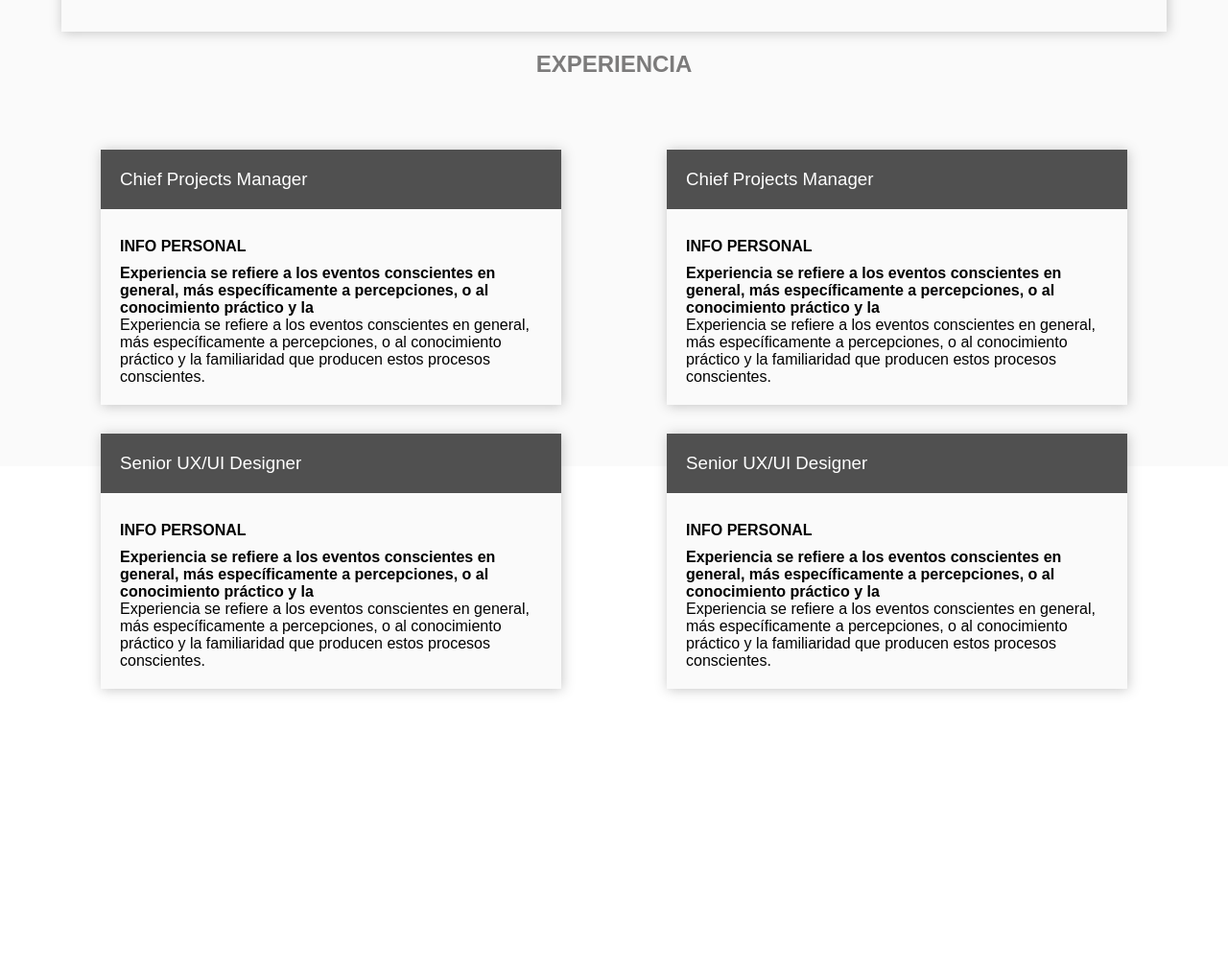
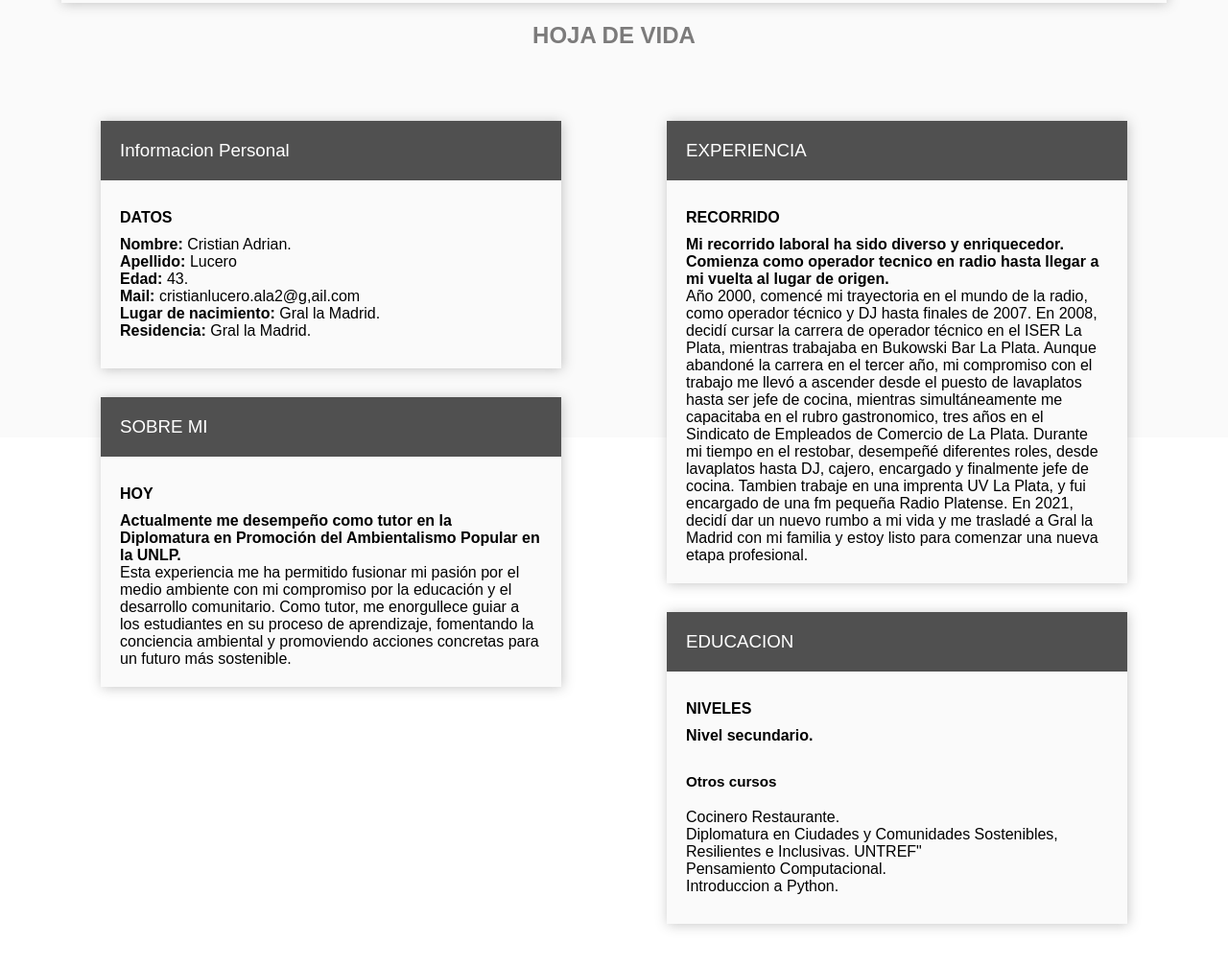
Before and after one commit to Cris7ian-tech/bootcamp2, a plain HTML site: page BootcampUntref/Tarea_CV_hojaDeVida/index.html in a window 1280 px wide. Shown: the part 594-1602 px from the top of the page at 96% size. Before the commit the page ends 1397 px from the top, so only its background shows below. Drawn offline with nearby package versions, Linux system fonts and the light colour scheme.

Commit message:
info de secciones agregadas, para mandar a corregir.

```diff
--- a/BootcampUntref/Tarea_CV_hojaDeVida/estilo.css
+++ b/BootcampUntref/Tarea_CV_hojaDeVida/estilo.css
@@ -10,7 +10,6 @@
 
 .header {
     height: 250px;
-    margin-bottom: 30px;
     background-color: #505050;
     text-align: center;
     color: aliceblue;
@@ -19,6 +18,10 @@
 h1 {
     font-size: 32px;
     padding: 40px 10px 0;
+}
+
+p .intro {
+    font-size: x-small;
 }
 
 header p {
@@ -69,12 +72,16 @@ article {
 .btns button {
     padding: 10px 20px;
     margin: 0 20px;
-    background-color: rgb(63, 38, 190);
+    background-color: rgb(54, 27, 188);
     border: none;
     color: #ffffff;
     cursor: pointer;
     box-shadow: 1px 1px 12px #5555;
+}
 
+.btns button:hover {
+    color: #ffffff;
+    background-color: rgb(86, 138, 235);
 }
 
 .experiencia h2 {
@@ -103,9 +110,19 @@ article {
     background-color: #505050;
 }
 
+h4 {
+    padding: 30px 0 10px;
+    font-size: 95%;
+
+}
+
 .info-extra {
     padding: 20px;
     background-color: #fafafa;
+}
+.info-extra ul {
+    list-style: none;
+    padding: 10px 0 ;
 }
 
 .titulo, .data {
--- a/BootcampUntref/Tarea_CV_hojaDeVida/index.html
+++ b/BootcampUntref/Tarea_CV_hojaDeVida/index.html
@@ -13,7 +13,7 @@
   <body>
     <header class="header">
       <h1>CV CRISTIAN LUCERO</h1>
-      <p>Estudiante Bootcamp Desarrollo Web.</p>
+      <p class="intro">Estudiante Bootcamp Desarrollo Web UNTREF.</p>
       <img src="img/imagen CV.jpg" alt="" />
     </header>
     <main>
@@ -25,12 +25,11 @@
           <i class="bx bxl-github"></i>
         </div>
         <article>
-          CSS Hojas de Estilo en Cascada (del inglés Cascading Style Sheets) o
-          CSS es el lenguaje de estilos utilizado para describir la presentación
-          de documentos HTML o XML (incluyendo varios lenguajes basados en XML
-          como SVG, MathML o XHTML). CSS describe cómo debe ser renderizado el
-          elemento estructurado en la pantalla, en papel, en el habla o en otros
-          medios.
+          ¡Hola a todos! Les presento mi CV, una compilación de mi trayectoria,
+          habilidades y logros hasta la fecha. Este documento no solo es un
+          reflejo de mi experiencia laboral, sino también de mi pasión,
+          dedicación y compromiso en todo lo que emprendo. ¡Bienvenidos a
+          conocer mi vida profesional!
         </article>
         <div class="btns">
           <button>DESCARGAR CV</button>
@@ -38,78 +37,88 @@
         </div>
       </section>
       <section class="experiencia">
-        <h2>EXPERIENCIA</h2>
+        <h2>HOJA DE VIDA</h2>
         <div class="container-experiencia">
           <div class="separador-uno">
             <div class="elementos">
-              <h3>Chief Projects Manager</h3>
+              <h3>Informacion Personal</h3>
 
               <div class="info-extra">
-                <p class="titulo">INFO PERSONAL</p>
-                <p class="data">
-                  Experiencia se refiere a los eventos conscientes en general,
-                  más específicamente a percepciones, o al conocimiento práctico
-                  y la
-                </p>
-                <p>
-                  Experiencia se refiere a los eventos conscientes en general,
-                  más específicamente a percepciones, o al conocimiento práctico
-                  y la familiaridad que producen estos procesos conscientes.
-                </p>
+                <p class="titulo">DATOS</p>
+                <ul>
+                  <li><strong>Nombre:</strong> Cristian Adrian.</li>
+                  <li><strong>Apellido:</strong> Lucero</li>
+                  <li><strong>Edad:</strong> 43.</li>
+                  <li><strong>Mail:</strong> cristianlucero.ala2@g,ail.com</li>
+                  <li><strong>Lugar de nacimiento:</strong> Gral la Madrid.</li>
+                  <li><strong>Residencia:</strong> Gral la Madrid.</li>
+                </ul>
               </div>
             </div>
 
             <div class="elementos">
-              <h3>Senior UX/UI Designer</h3>
+              <h3>SOBRE MI</h3>
               <div class="info-extra">
-                <p class="titulo">INFO PERSONAL</p>
+                <p class="titulo">HOY</p>
                 <p class="data">
-                  Experiencia se refiere a los eventos conscientes en general,
-                  más específicamente a percepciones, o al conocimiento práctico
-                  y la
+                  Actualmente me desempeño como tutor en la Diplomatura en
+                  Promoción del Ambientalismo Popular en la UNLP.
                 </p>
-                <p>
-                  Experiencia se refiere a los eventos conscientes en general,
-                  más específicamente a percepciones, o al conocimiento práctico
-                  y la familiaridad que producen estos procesos conscientes.
-                </p>
+                Esta experiencia me ha permitido fusionar mi pasión por el medio
+                ambiente con mi compromiso por la educación y el desarrollo
+                comunitario. Como tutor, me enorgullece guiar a los estudiantes
+                en su proceso de aprendizaje, fomentando la conciencia ambiental
+                y promoviendo acciones concretas para un futuro más sostenible.
+                <p></p>
               </div>
             </div>
           </div>
 
           <div class="separador-uno">
             <div class="elementos">
-              <h3>Chief Projects Manager</h3>
+              <h3>EXPERIENCIA</h3>
 
               <div class="info-extra">
-                <p class="titulo">INFO PERSONAL</p>
+                <p class="titulo">RECORRIDO</p>
                 <p class="data">
-                  Experiencia se refiere a los eventos conscientes en general,
-                  más específicamente a percepciones, o al conocimiento práctico
-                  y la
+                  Mi recorrido laboral ha sido diverso y enriquecedor. Comienza
+                  como operador tecnico en radio hasta llegar a mi vuelta al
+                  lugar de origen.
                 </p>
                 <p>
-                  Experiencia se refiere a los eventos conscientes en general,
-                  más específicamente a percepciones, o al conocimiento práctico
-                  y la familiaridad que producen estos procesos conscientes.
+                  Año 2000, comencé mi trayectoria en el mundo de la
+                  radio, como operador técnico y DJ hasta finales
+                  de 2007. En 2008, decidí cursar la carrera de operador técnico
+                  en el ISER La Plata, mientras trabajaba en Bukowski
+                  Bar La Plata. Aunque abandoné la carrera en el tercer año, mi
+                  compromiso con el trabajo me llevó a ascender desde el puesto
+                  de lavaplatos hasta ser jefe de cocina, mientras
+                  simultáneamente me capacitaba en el rubro gastronomico,
+                  tres años en el Sindicato de Empleados de Comercio de La
+                  Plata. Durante mi tiempo en el restobar, desempeñé diferentes
+                  roles, desde lavaplatos hasta DJ, cajero, encargado y
+                  finalmente jefe de cocina. Tambien trabaje en una imprenta UV
+                  La Plata, y fui encargado de una fm pequeña Radio Platense. En
+                  2021, decidí dar un nuevo rumbo a mi vida y me trasladé a
+                  Gral la Madrid con mi familia y estoy listo para comenzar
+                  una nueva etapa profesional.
                 </p>
               </div>
             </div>
 
             <div class="elementos">
-              <h3>Senior UX/UI Designer</h3>
+              <h3>EDUCACION</h3>
               <div class="info-extra">
-                <p class="titulo">INFO PERSONAL</p>
+                <p class="titulo">NIVELES</p>
                 <p class="data">
-                  Experiencia se refiere a los eventos conscientes en general,
-                  más específicamente a percepciones, o al conocimiento práctico
-                  y la
-                </p>
-                <p>
-                  Experiencia se refiere a los eventos conscientes en general,
-                  más específicamente a percepciones, o al conocimiento práctico
-                  y la familiaridad que producen estos procesos conscientes.
-                </p>
+                  Nivel secundario.</p>
+                  <h4>Otros cursos</h4>
+                  <ul>
+                    <li>Cocinero Restaurante.</li>
+                    <li>Diplomatura en Ciudades y Comunidades Sostenibles, Resilientes e Inclusivas. UNTREF"</li>
+                    <li>Pensamiento Computacional.</li>
+                    <li>Introduccion a Python.</li>
+                  </ul>
               </div>
             </div>
           </div>
```
